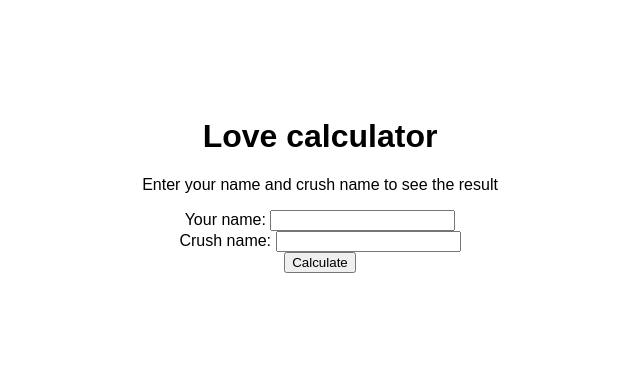
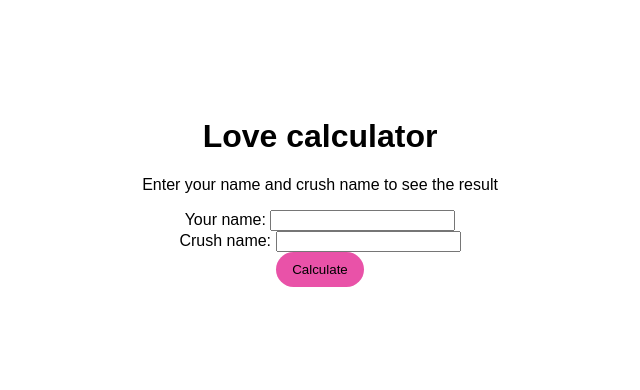
Before and after one commit to AbrarShakhi/love-calculator, a plain HTML site: page index.html in a window 1280 px wide. Shown: the whole page, without its empty margins (320-960 px from the left). Drawn offline with Linux system fonts and the light colour scheme.

Commit message:
Update index.html

```diff
--- a/index.html
+++ b/index.html
@@ -14,7 +14,7 @@
         <p class="error"></p>
         <level class="level">Your name: <input type="text" class="yourName"></level><br>
         <level class="level">Crush name: <input type="text" class="crushName"></level><br>
-        <button type="submit class="calcButton" onclick="calc()">Calculate</button>
+        <button type="submit" class="calcButton" onclick="calc()">Calculate</button>
         <div class="resultBox">
             <p class="MSG"></p>
             <p class="result"></p>
```
